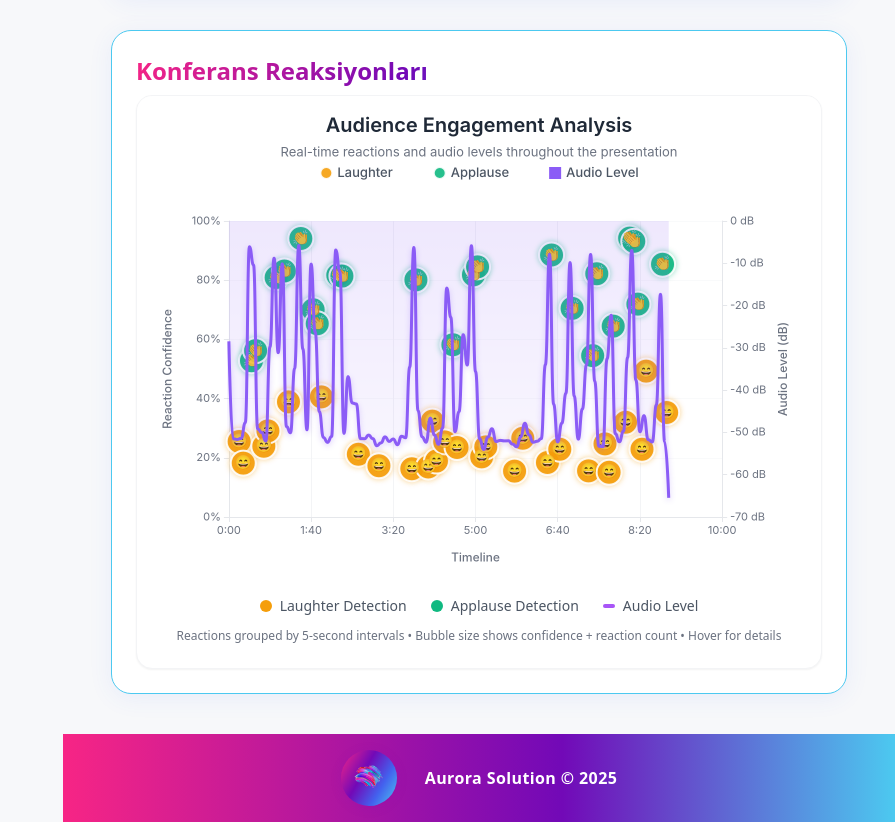
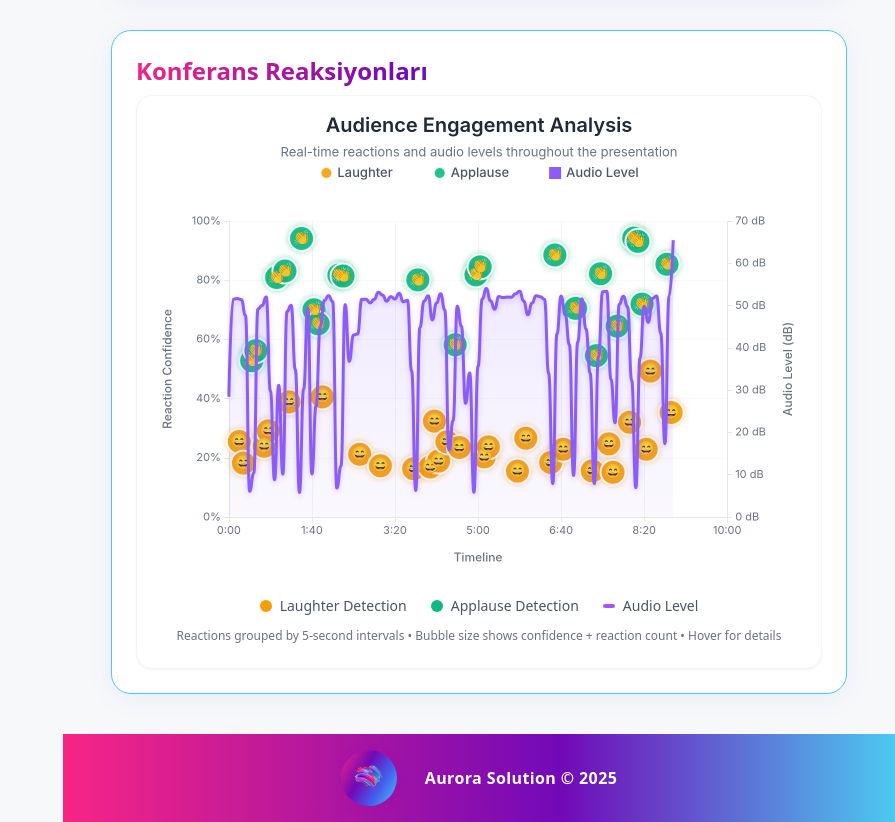
Before and after one commit to emredursunn/conference-camera-analysis-dashboard, a Next.js app: page /dashboard in a window 1280 px wide. Shown: the part 2750-3572 px from the top of the page, without its empty margins (385-1280 px from the left). Built offline with nearby package versions, Linux system fonts and the light colour scheme.

Commit message:
Sidebar toggle butonu overflow fix ve UI iyileştirmeleri

```diff
--- a/app/dashboard/components/ConferenceReactionsChart.tsx
+++ b/app/dashboard/components/ConferenceReactionsChart.tsx
@@ -1,4 +1,4 @@
-import React from 'react';
+import React, { useEffect, useRef } from 'react';
 import ReactECharts from 'echarts-for-react';
 
 // Ses şiddeti verisi (decibel)
@@ -1814,6 +1814,38 @@ const ConferenceReactionsChart: React.FC<ConferenceReactionsChartProps> = ({
   width = '100%',
   height = 500
 }) => {
+  const chartRef = useRef<any>(null);
+
+  // Handle chart resize when window or container size changes
+  useEffect(() => {
+    const handleResize = () => {
+      if (chartRef.current) {
+        const chartInstance = chartRef.current.getEchartsInstance();
+        if (chartInstance) {
+          chartInstance.resize();
+        }
+      }
+    };
+
+    // Listen for window resize events
+    window.addEventListener('resize', handleResize);
+
+    // Also listen for sidebar toggle (using a timeout to allow CSS transitions to complete)
+    const resizeObserver = new ResizeObserver(() => {
+      setTimeout(handleResize, 300); // Wait for CSS transition to complete
+    });
+
+    const chartContainer = chartRef.current?.ele;
+    if (chartContainer) {
+      resizeObserver.observe(chartContainer.parentElement);
+    }
+
+    return () => {
+      window.removeEventListener('resize', handleResize);
+      resizeObserver.disconnect();
+    };
+  }, []);
+
   // Convert time string to seconds for easier plotting
   const timeToSeconds = (timeStr: string): number => {
     const [minutes, seconds] = timeStr.split(':').map(Number);
@@ -1869,7 +1901,7 @@ const ConferenceReactionsChart: React.FC<ConferenceReactionsChartProps> = ({
   // Process audio level data
   const processedAudioData = audioData.map((item: AudioLevelData) => ({
     time: item.start_time,
-    db: item.average_db
+    db: Math.abs(item.average_db) // Convert negative dB values to positive
   }));
 
   // Separate grouped data by reaction type
@@ -1928,7 +1960,8 @@ const ConferenceReactionsChart: React.FC<ConferenceReactionsChartProps> = ({
 
         params.forEach((param: any) => {
           if (param.seriesName === 'Audio Level') {
-            result += `<div style="color: #8B5CF6; margin: 4px 0;">🔊 Audio: <strong>${param.data.toFixed(1)} dB</strong></div>`;
+            const dbValue = Array.isArray(param.data) ? param.data[1] : param.data;
+            result += `<div style="color: #8B5CF6; margin: 4px 0;">🔊 Audio: <strong>${dbValue.toFixed(1)} dB</strong></div>`;
           } else if (param.seriesName === 'Laughter') {
             const [time, confidence, timeStr, totalReactions] = param.data;
             result += `<div style="color: #F59E0B; margin: 4px 0;">😄 Laughter: <strong>${(confidence * 100).toFixed(1)}%</strong></div>`;
@@ -2214,8 +2247,9 @@ const ConferenceReactionsChart: React.FC<ConferenceReactionsChartProps> = ({
   return (
     <div className="w-full bg-white rounded-2xl shadow-sm border border-gray-100 overflow-hidden">
       <ReactECharts
+        ref={chartRef}
         option={option}
-        style={{ width, height }}
+        style={{ width: '100%', height }}
         opts={{ renderer: 'canvas', devicePixelRatio: 2 }}
       />
       <div className="px-6 pb-6">
```
